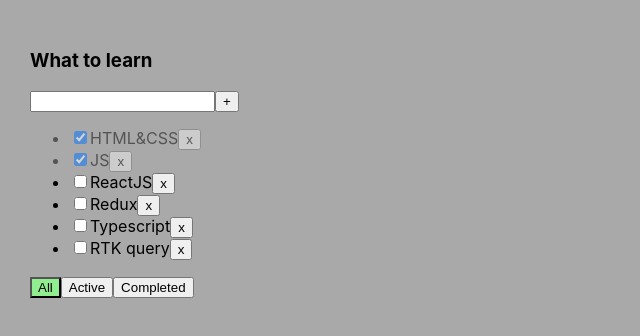
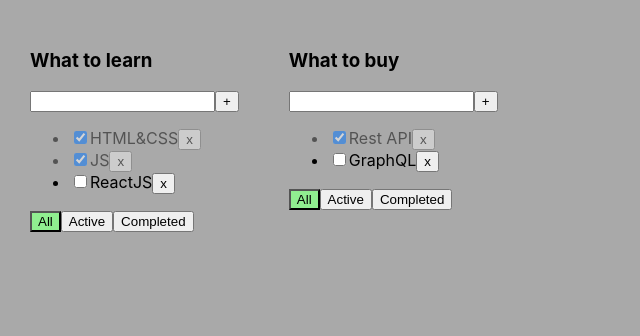
Before and after one commit to L1bertyCode/todolist, a React (Create React App) app: page / in a window 1280 px wide. Shown: the top 336 px of the page, without its empty margins (0-640 px from the left). Built offline with nearby package versions, Linux system fonts and the light colour scheme.

Commit message:
ch the str-re of data

```diff
--- a/src/App.tsx
+++ b/src/App.tsx
@@ -10,56 +10,75 @@
   title: string
   isDone: boolean
 }
+export type TodolistType = {
+  id: string
+  title: string
+  filter: FilterValuesType
+}
+
 export type FilterValuesType = 'all' | 'active' | 'completed'
 function App() {
+  let todolistID1 = v1()
+  let todolistID2 = v1()
 
-  const [tasks, setTasks] = useState<TaskType[]>([
+  let [todolists, setTodolists] = useState<TodolistType[]>([
+    { id: todolistID1, title: 'What to learn', filter: 'all' },
+    { id: todolistID2, title: 'What to buy', filter: 'all' },
+  ])
+
+  let [tasks, setTasks] = useState({
+    [todolistID1]: [
       { id: v1(), title: 'HTML&CSS', isDone: true },
       { id: v1(), title: 'JS', isDone: true },
       { id: v1(), title: 'ReactJS', isDone: false },
-    { id: v1(), title: 'Redux', isDone: false },
-    { id: v1(), title: 'Typescript', isDone: false },
-    { id: v1(), title: 'RTK query', isDone: false },
-  ])
-  const [filter, setFilter] = useState<FilterValuesType>("all")
+    ],
+    [todolistID2]: [
+      { id: v1(), title: 'Rest API', isDone: true },
+      { id: v1(), title: 'GraphQL', isDone: false },
+    ],
+  })
 
-  const removeTask = (taskId: string) => {
-    const filteredTasks = tasks.filter(task => {
+  const removeTask = (taskId: string, todolistId: string) => {
+    const filteredTasks = tasks[todolistId].filter(task => {
       return task.id !== taskId
     })
-    setTasks(filteredTasks)
+    setTasks({ ...tasks, [todolistId]: filteredTasks })
   }
 
-  let tasksForTodolist = tasks
-  if (filter === "active") {
-    tasksForTodolist = tasks.filter(task => !task.isDone)
-  }
-  if (filter === 'completed') {
-    tasksForTodolist = tasks.filter(task => task.isDone)
-  }
-
-  const changeFilter = (filter: FilterValuesType) => {
-    setFilter(filter)
+  const changeFilter = (todolistId: string, filter: FilterValuesType) => {
+    setTodolists([...todolists.map(tl => tl.id === todolistId ? { ...tl, filter: filter } : tl)])
   }
 
   const addTask = (title: string) => {
-    setTasks([{ id: v1(), title, isDone: false }, ...tasks])
+    // setTasks([{ id: v1(), title, isDone: false }, ...tasks])
   }
 
   const changeTaskStatus = (taskId: string, taskStatus: boolean) => {
-    setTasks([...tasks.map(t => t.id !== taskId ? t : { ...t, isDone: taskStatus })])
+    // setTasks([...tasks.map(t => t.id !== taskId ? t : { ...t, isDone: taskStatus })])
   }
   return (
     <div className="App">
+      {todolists.map(tl => {
+        let tasksForTodolist = tasks[tl.id]
+        // if (tl.filter === "active") {
+        //   tasksForTodolist = tasks.filter(task => !task.isDone)
+        // }
+        // if (tl.filter === 'completed') {
+        //   tasksForTodolist = tasks.filter(task => task.isDone)
+        // }
+        return (
           <Todolist
-        title="What to learn"
+            key={tl.id}
+            todolistId={tl.id}
+            title={tl.title}
             tasks={tasksForTodolist}
             removeTask={removeTask}
-        filter={filter}
+            filter={tl.filter}
             changeFilter={changeFilter}
             addTask={addTask}
             changeTaskStatus={changeTaskStatus}
-      />
+          />)
+      })}
     </div>
   )
 }
--- a/src/Todolist.tsx
+++ b/src/Todolist.tsx
@@ -1,17 +1,18 @@
 import { ChangeEvent, KeyboardEvent, useState } from "react"
-import { FilterValuesType, TaskType } from "./App"
+import { FilterValuesType, TaskType, TodolistType } from "./App"
 import { Button } from "./Button"
 
 type PropsType = {
+  todolistId: string
   title: string
   tasks: TaskType[]
   filter: FilterValuesType
-  removeTask: (taskId: string) => void
-  changeFilter: (filter: FilterValuesType) => void
+  removeTask: (taskId: string, todolistId: string) => void
+  changeFilter: (todolistId: string, filter: FilterValuesType) => void
   addTask: (title: string) => void
   changeTaskStatus: (taskId: string, taskStatus: boolean) => void
 }
-export const Todolist = ({ title, tasks, filter, removeTask, changeFilter, addTask, changeTaskStatus }: PropsType
+export const Todolist = ({ todolistId, title, tasks, filter, removeTask, changeFilter, addTask, changeTaskStatus }: PropsType
 ) => {
   const [value, setValue] = useState<string>("")
   const [error, setError] = useState<string | null>(null)
@@ -26,7 +27,7 @@
   }
 
   const changeFilterTasksHandler = (filter: FilterValuesType) => {
-    changeFilter(filter)
+    changeFilter(todolistId, filter)
   }
 
   return (
@@ -53,7 +54,7 @@
         <ul>
           {tasks.map(task => {
             const removeTaskHandler = () => {
-              removeTask(task.id)
+              removeTask(task.id, todolistId)
             }
 
             const changeTaskStatusHandler = (e: ChangeEvent<HTMLInputElement>) => {
```
Lines whose indentation alone changed are shown as unchanged.
